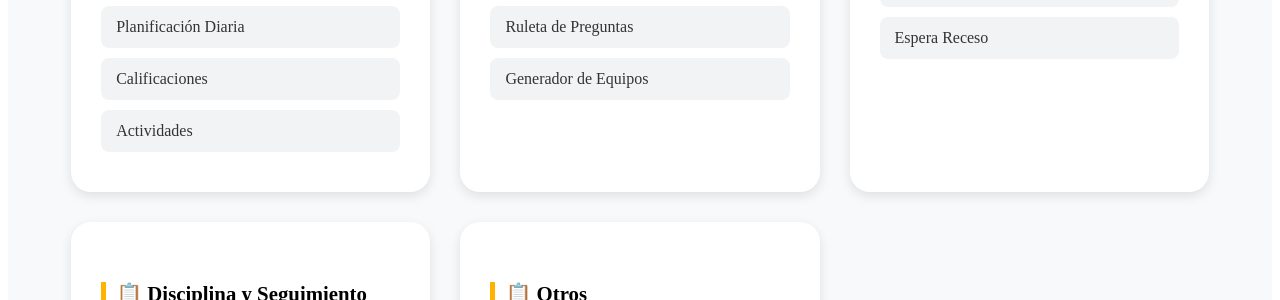
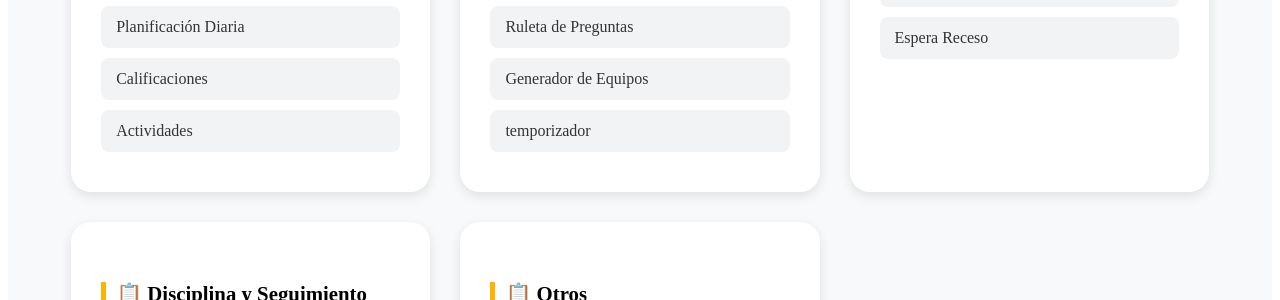
Before and after one commit to jorge21028/portafolio, a Jekyll site: the page herramientas.html, which Jekyll copies as it is, in a window 1280 px wide and 1050 px high. Shown: the part 502-802 px from the top of the window. Built offline with Jekyll 4.4.1, drawn with Linux system fonts in a browser that asks for light colours.

Commit message:
Add link to temporizador in herramientas.html

```diff
--- a/herramientas.html
+++ b/herramientas.html
@@ -40,6 +40,7 @@
             <a href="ruleta.html" class="herramienta-item">Ruleta</a>
             <a href="Preguntas.html" class="herramienta-item">Ruleta de Preguntas</a>
             <a href="generador-equipos.html" class="herramienta-item">Generador de Equipos</a>
+            <a href="temporizador.html" class="herramienta-item">temporizador</a>
          </div>
 
         <div class="herramienta-categoria">
```
